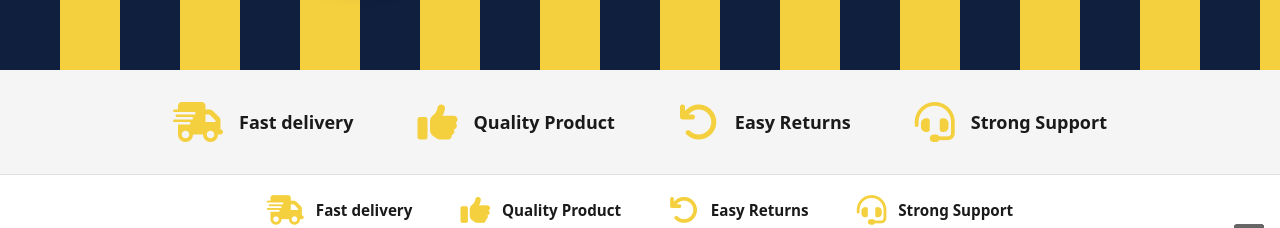
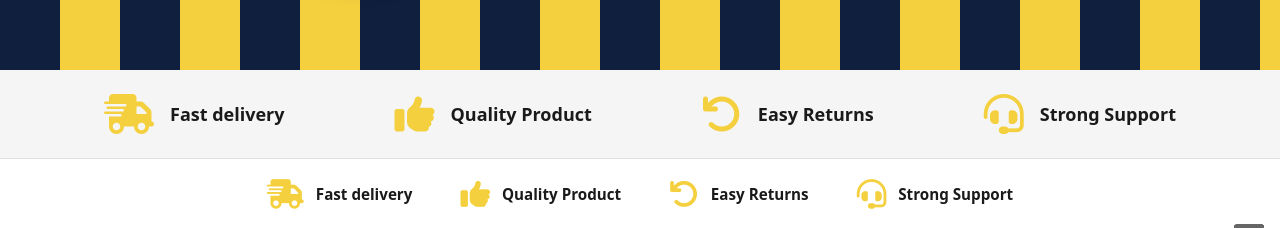
Before and after one commit to Rayhan-Khan/heritique, a React (Vite) app: page / in a window 1280 px wide. Shown: the part 535-763 px from the top of the page. Built offline with nearby package versions, Linux system fonts and the light colour scheme; no server answers.

Commit message:
feature change

```diff
--- a/src/common/Footer/Footer.module.css
+++ b/src/common/Footer/Footer.module.css
@@ -70,7 +70,7 @@
 }
 
 .logoImage {
-  height: 45px;
+  height: 55px;
   width: auto;
 }
 
--- a/src/components/FeaturesBar/FeaturesBar.module.css
+++ b/src/components/FeaturesBar/FeaturesBar.module.css
@@ -19,10 +19,9 @@
 
 .featuresContainer {
   display: flex;
-  justify-content: center;
+  justify-content: space-between;
   align-items: center;
-  gap: 4rem;
-  padding: 2rem 2rem;
+  padding: 1.5rem 4rem;
   max-width: 1200px;
   margin: 0 auto;
 }
```
Also changed, not shown: 7 other files (tests, documents, lock files or other folders).
